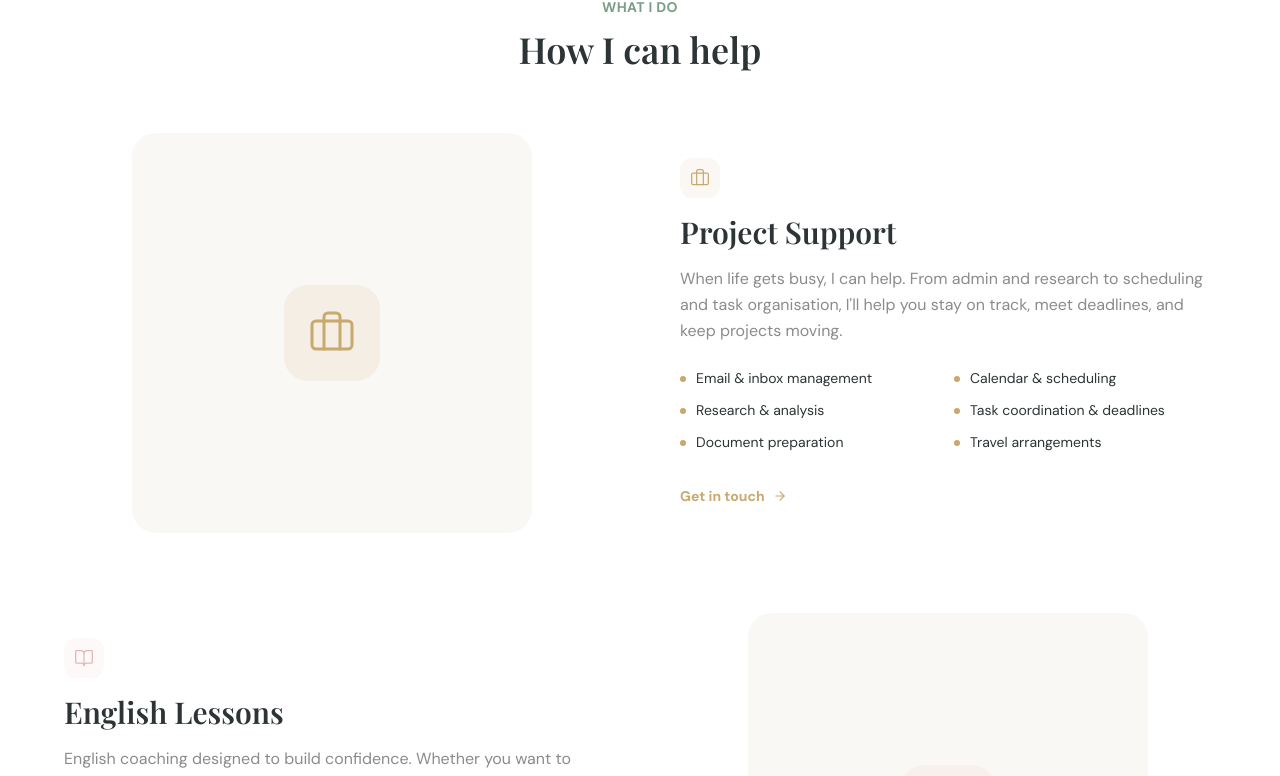
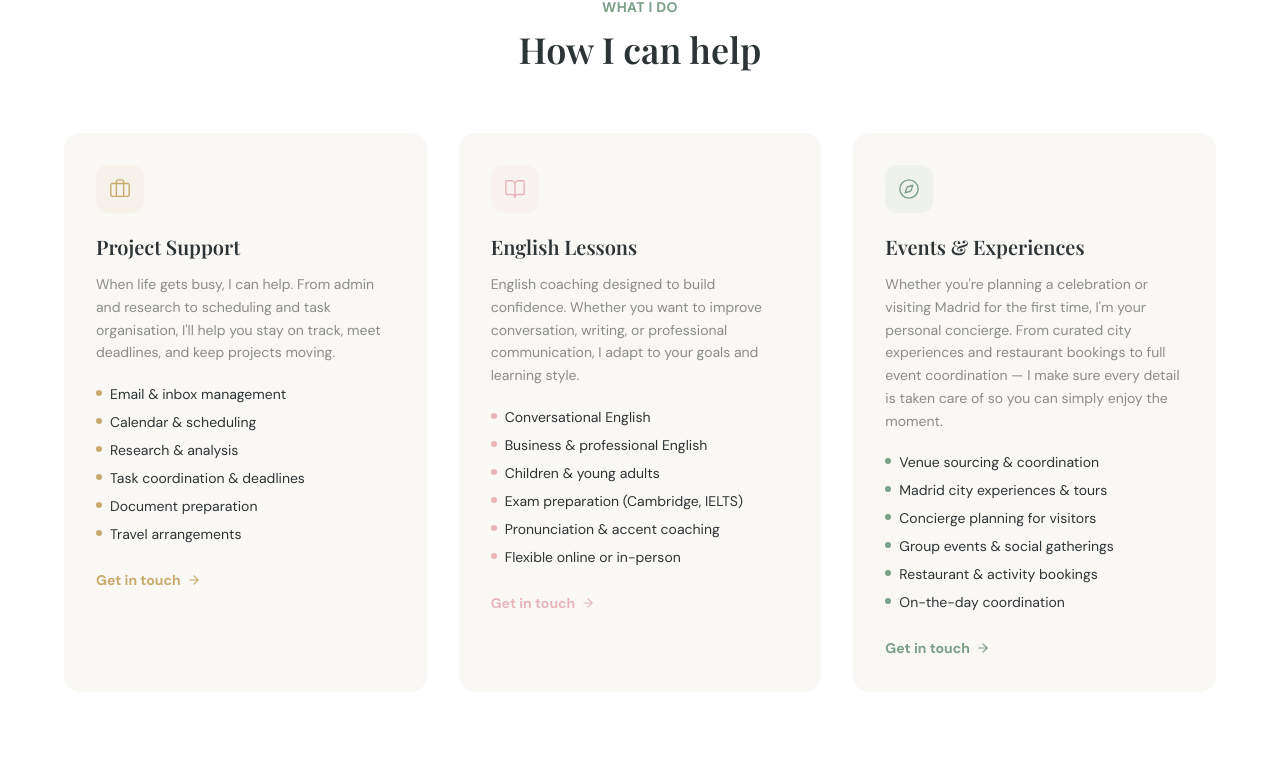
Before and after one commit to jakeylee93/lefthandlucy-website, a Next.js app: page / in a window 1280 px wide. Shown: the part 915-1691 px from the top of the page. Built offline with nearby package versions, Linux system fonts and the light colour scheme; a web font is replaced by a local one.

Commit message:
fix: services back to 3-column grid, clean cards, no alternating layout mess

```diff
--- a/app/page.tsx
+++ b/app/page.tsx
@@ -275,47 +275,34 @@ export default function HomePage() {
               <h2 className="text-3xl sm:text-4xl font-semibold text-lucy-charcoal" style={{ fontFamily: 'var(--font-heading)' }}>{t('services.title')}</h2>
             </div>
 
-            <div className="space-y-20">
+            <div className="grid md:grid-cols-3 gap-8">
               {SERVICES.map((s, i) => {
                 const SIcon = s.Icon
-                const isEven = i % 2 === 1
                 return (
                   <motion.div
                     key={s.titleKey}
-                    initial={{ opacity: 0, y: 40 }}
+                    initial={{ opacity: 0, y: 30 }}
                     whileInView={{ opacity: 1, y: 0 }}
                     viewport={{ once: true }}
-                    transition={{ duration: 0.5 }}
-                    className={`grid md:grid-cols-2 gap-12 lg:gap-20 items-center ${isEven ? 'md:direction-rtl' : ''}`}
+                    transition={{ delay: i * 0.1 }}
+                    className="bg-lucy-cream rounded-2xl p-7 sm:p-8 hover:shadow-xl transition-all hover:-translate-y-1"
                   >
-                    {/* Icon side */}
-                    <div className={`${isEven ? 'md:order-2' : ''}`}>
-                      <div className="bg-lucy-cream rounded-3xl p-12 sm:p-16 flex items-center justify-center aspect-square max-w-[400px] mx-auto">
-                        <div className="w-24 h-24 rounded-3xl flex items-center justify-center" style={{ backgroundColor: s.color + '20' }}>
-                          <SIcon size={48} style={{ color: s.color }} strokeWidth={1.5} />
-                        </div>
-                      </div>
+                    <div className="w-12 h-12 rounded-xl flex items-center justify-center mb-5" style={{ backgroundColor: s.color + '15' }}>
+                      <SIcon size={22} style={{ color: s.color }} strokeWidth={1.5} />
                     </div>
-
-                    {/* Content side */}
-                    <div className={`${isEven ? 'md:order-1' : ''}`}>
-                      <div className="w-10 h-10 rounded-xl flex items-center justify-center mb-4" style={{ backgroundColor: s.color + '15' }}>
-                        <SIcon size={20} style={{ color: s.color }} strokeWidth={1.5} />
-                      </div>
-                      <h3 className="text-2xl sm:text-3xl font-semibold text-lucy-charcoal mb-4" style={{ fontFamily: 'var(--font-heading)' }}>{t(s.titleKey)}</h3>
-                      <p className="text-lucy-grey text-base leading-relaxed mb-6">{t(s.descKey)}</p>
-                      <div className="grid grid-cols-2 gap-3 mb-8">
-                        {s.includes.map(item => (
-                          <div key={item} className="flex items-start gap-2.5 text-sm text-lucy-charcoal">
-                            <div className="w-1.5 h-1.5 rounded-full mt-2 flex-shrink-0" style={{ backgroundColor: s.color }} />
-                            {item}
-                          </div>
-                        ))}
-                      </div>
-                      <a href="#contact" className="inline-flex items-center gap-2 text-sm font-bold transition-all hover:gap-3" style={{ color: s.color }}>
-                        Get in touch <ArrowRight size={14} />
-                      </a>
-                    </div>
+                    <h3 className="text-xl font-semibold text-lucy-charcoal mb-3" style={{ fontFamily: 'var(--font-heading)' }}>{t(s.titleKey)}</h3>
+                    <p className="text-lucy-grey text-sm leading-relaxed mb-5">{t(s.descKey)}</p>
+                    <ul className="space-y-2 mb-6">
+                      {s.includes.map(item => (
+                        <li key={item} className="flex items-start gap-2 text-sm text-lucy-charcoal">
+                          <span className="w-1.5 h-1.5 rounded-full mt-1.5 flex-shrink-0" style={{ backgroundColor: s.color }} />
+                          {item}
+                        </li>
+                      ))}
+                    </ul>
+                    <a href="#contact" className="inline-flex items-center gap-1.5 text-sm font-bold transition-all hover:gap-2.5" style={{ color: s.color }}>
+                      Get in touch <ArrowRight size={14} />
+                    </a>
                   </motion.div>
                 )
               })}
```
